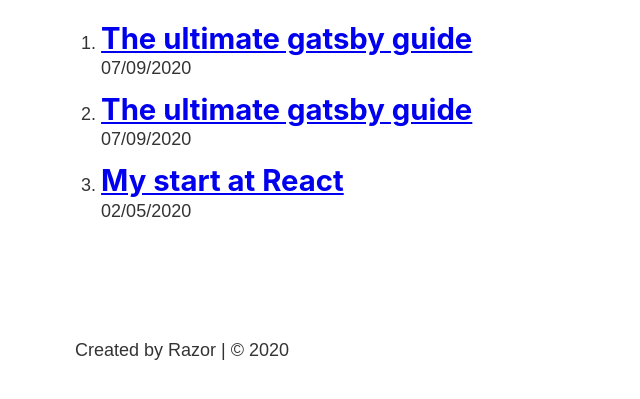
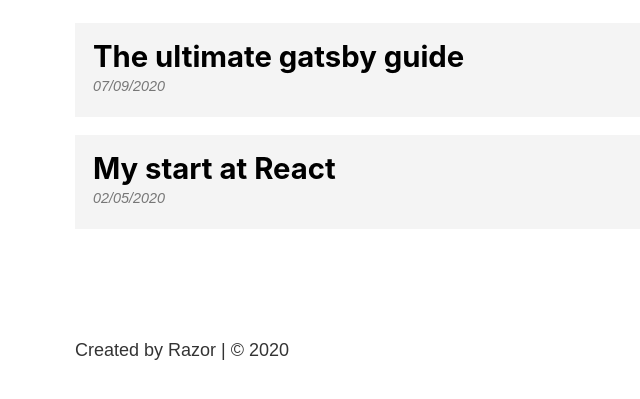
Before and after one commit to nsr-py/Learning-gatsby, a Gatsby site: page /blog in a window 1280 px wide. Shown: the part 393-792 px from the top of the page, without its empty margins (208-848 px from the left). Built offline with nearby package versions, Linux system fonts and the light colour scheme; Gatsby itself is replaced by a stand-in of ours.

Commit message:
basic updates

```diff
--- a/src/pages/blog.js
+++ b/src/pages/blog.js
@@ -1,5 +1,6 @@
 import React from 'react';
 import Layout from '../components/layout';
+import blogStyles from './blog.module.scss';
 
 import {Link, graphql, useStaticQuery} from 'gatsby';
 
@@ -24,14 +25,14 @@ const BlogPage = () => {
   return(
     <Layout>
       <h1> These are all my writings </h1>
-      <ol>
+      <ol className={blogStyles.posts}>
         {data.allMarkdownRemark.edges.map(post => {
           return (
-            <li>
+            <li className={blogStyles.post}>
               <Link to={`/blog/${post.node.fields.slug}`}>
                 <h2>{post.node.frontmatter.title}</h2>
+                <p>{post.node.frontmatter.date}</p>
               </Link>
-              <p>{post.node.frontmatter.date}</p>
             </li>
             )
         })}
--- /dev/null
+++ b/src/pages/blog.module.scss
@@ -0,0 +1,30 @@
+.posts {
+    list-style-type: none;
+    margin: 0;
+}
+
+.post {
+    margin: 1rem 0;
+
+    a {
+        background: #f4f4f4;
+        color: #000000;
+        display: block;
+        padding: 1rem;
+        text-decoration: none;
+    }
+
+    a:hover {
+        background: #e4e4e4;
+    }
+
+    h2 {
+        margin-bottom: 0;
+    }
+
+    p {
+        color: #777777;
+        font-size: .8rem;
+        font-style: italic;
+    }
+}
--- a/src/posts/gatsby.md
+++ /dev/null
@@ -1,14 +0,0 @@
----
-title: "The ultimate gatsby guide"
-date: "07/09/2020"
----
-
-This is a hoax, I am just messing around
-
-![Grass](./grass.png)
-
-## Topics Covered
-
-1. Gatsby
-2. GraphQL
-3. React
```
